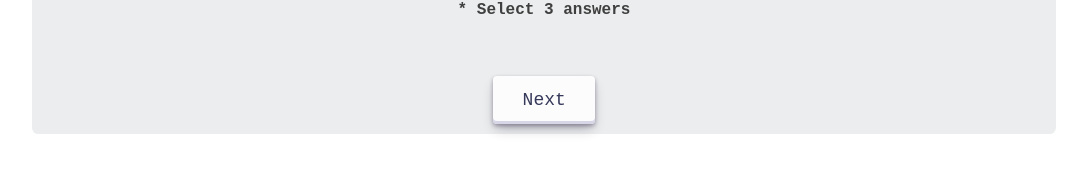
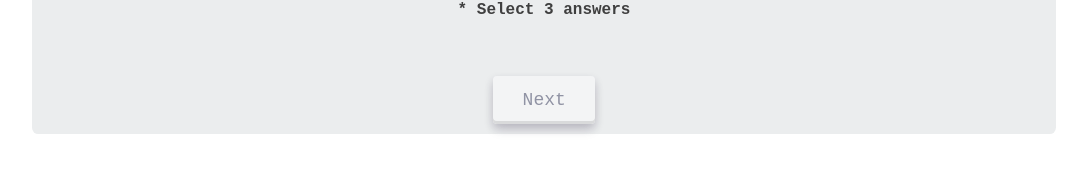
Before and after one commit to 3umaGH/QuizComponent, a React (Create React App) app: page / in a window 1280 px wide. Both pictures are taken after a click on the button "Start Quiz". Shown: the part 412-584 px from the top of the page, without its empty margins (96-1183 px from the left). Built offline with nearby package versions, Linux system fonts and the light colour scheme; the HTML template or start-up script is replaced by a standard one.

Commit message:
Next button disabled until all answers submitted

```diff
--- a/src/components/Quiz.tsx
+++ b/src/components/Quiz.tsx
@@ -195,6 +195,7 @@ export const Quiz = ({
                 <button
                   className="button nextButton"
                   onClick={() => handleNext()}
+                  disabled={answersToDo > 0}
                 >
                   Next
                 </button>
```
